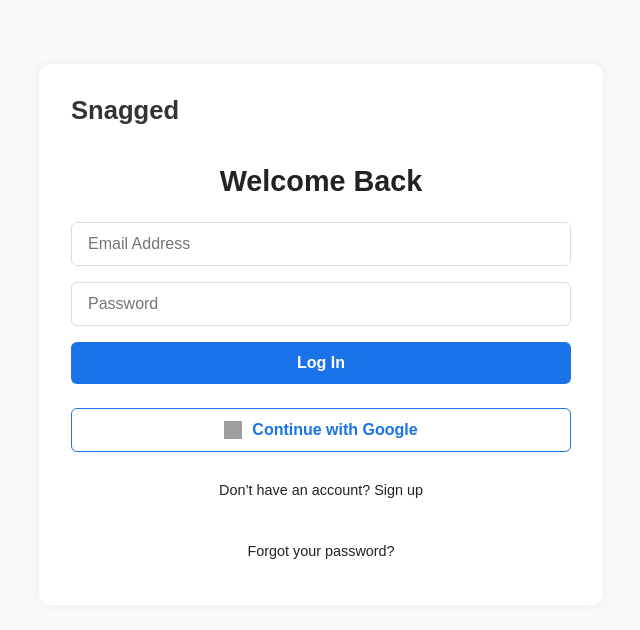
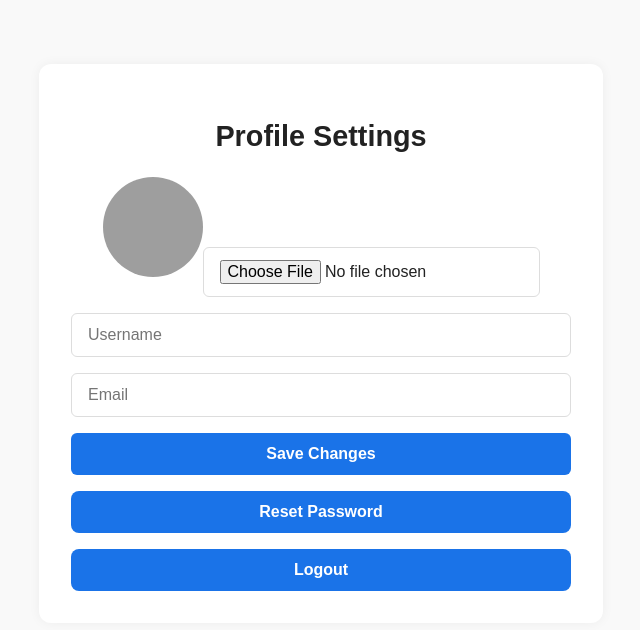
Before and after one commit to JonathanTeklu/jobapplyx, a React (Vite) app in the folder client/: page /profile in a window 1280 px wide. Before the commit this address led to /login. Shown: the top 630 px of the page, without its empty margins (319-959 px from the left). Built offline with nearby package versions, Linux system fonts and the light colour scheme; grey boxes are pictures that could not be loaded.

Commit message:
Update ProfilePage.jsx

```diff
--- a/client/src/pages/ProfilePage.jsx
+++ b/client/src/pages/ProfilePage.jsx
@@ -1,89 +1,76 @@
-// src/pages/ProfilePage.jsx
-import React, { useEffect, useState } from 'react';
+import React, { useState, useEffect } from 'react';
 import { useNavigate } from 'react-router-dom';
+import defaultAvatar from '../assets/default-avatar.png';
 
 const ProfilePage = () => {
   const navigate = useNavigate();
-  const [user, setUser] = useState(null);
-  const [editing, setEditing] = useState(false);
-  const [formData, setFormData] = useState({ name: '', email: '', role: '' });
+  const storedUser = JSON.parse(localStorage.getItem('user'));
 
-  useEffect(() => {
-    const savedUser = JSON.parse(localStorage.getItem('user'));
-    if (!savedUser) {
-      navigate('/login');
-    } else {
-      setUser(savedUser);
-      setFormData(savedUser);
+  const [username, setUsername] = useState(storedUser?.name || '');
+  const [email, setEmail] = useState(storedUser?.email || '');
+  const [profilePic, setProfilePic] = useState(defaultAvatar);
+  const [message, setMessage] = useState('');
+
+  const handleImageChange = (e) => {
+    const file = e.target.files[0];
+    if (file) {
+      const reader = new FileReader();
+      reader.onloadend = () => setProfilePic(reader.result);
+      reader.readAsDataURL(file);
     }
-  }, [navigate]);
-
-  const handleChange = (e) => {
-    setFormData((prev) => ({ ...prev, [e.target.name]: e.target.value }));
   };
 
-  const handleSave = () => {
-    setUser(formData);
-    localStorage.setItem('user', JSON.stringify(formData));
-    setEditing(false);
+  const handleSave = (e) => {
+    e.preventDefault();
+    // This would usually send a request to backend to update profile
+    localStorage.setItem('user', JSON.stringify({ name: username, email }));
+    setMessage('Profile updated successfully');
   };
 
-  if (!user) return null;
+  const handleLogout = () => {
+    localStorage.removeItem('token');
+    localStorage.removeItem('user');
+    navigate('/login');
+  };
+
+  const handleResetPassword = () => {
+    navigate('/forgot-password');
+  };
 
   return (
     <div className="signup-container">
-      <h2 className="signup-title">Your Profile</h2>
-      <div className="signup-form">
-        <div>
-          <label>Name</label>
-          <input
-            type="text"
-            name="name"
-            value={formData.name}
-            onChange={handleChange}
-            readOnly={!editing}
+      <h2 className="signup-title">Profile Settings</h2>
+      <form className="signup-form" onSubmit={handleSave}>
+        <div style={{ textAlign: 'center' }}>
+          <img
+            src={profilePic}
+            alt="Profile"
+            style={{ width: 100, height: 100, borderRadius: '50%', objectFit: 'cover' }}
           />
+          <input type="file" accept="image/*" onChange={handleImageChange} style={{ marginTop: '1rem' }} />
         </div>
-        <div>
-          <label>Email</label>
-          <input
-            type="email"
-            name="email"
-            value={formData.email}
-            onChange={handleChange}
-            readOnly={!editing}
-          />
-        </div>
-        <div>
-          <label>Role</label>
-          <input
-            type="text"
-            name="role"
-            value={formData.role}
-            onChange={handleChange}
-            readOnly={!editing}
-          />
-        </div>
-        {editing ? (
-          <button className="submit-button" onClick={handleSave}>
-            Save
-          </button>
-        ) : (
-          <button className="submit-button" onClick={() => setEditing(true)}>
-            Edit Profile
-          </button>
-        )}
-        <button
-          className="submit-button"
-          style={{ backgroundColor: '#ccc', color: '#000' }}
-          onClick={() => {
-            localStorage.clear();
-            navigate('/login');
-          }}
-        >
-          Log Out
-        </button>
-      </div>
+
+        <input
+          type="text"
+          placeholder="Username"
+          value={username}
+          onChange={(e) => setUsername(e.target.value)}
+          required
+        />
+        <input
+          type="email"
+          placeholder="Email"
+          value={email}
+          onChange={(e) => setEmail(e.target.value)}
+          required
+        />
+
+        <button type="submit" className="submit-button">Save Changes</button>
+        <button type="button" className="primary-btn" onClick={handleResetPassword}>Reset Password</button>
+        <button type="button" className="primary-btn" onClick={handleLogout}>Logout</button>
+
+        {message && <p style={{ color: 'green', textAlign: 'center' }}>{message}</p>}
+      </form>
     </div>
   );
 };
```
